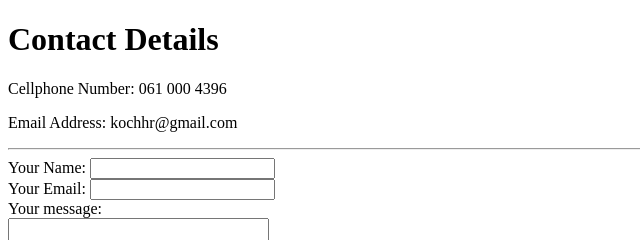
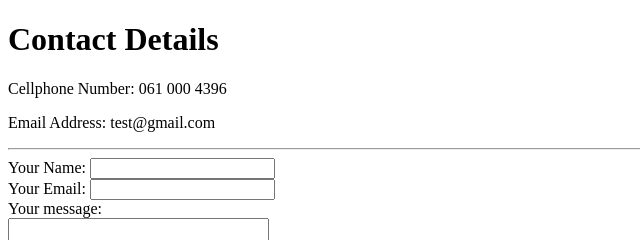
Before and after one commit to hrkoch1985/PracticeSolution, a plain HTML site: page My Contact Details.html in a window 1280 px wide. Shown: the top 240 px of the page, 0-640 px from the left. Drawn offline with Linux system fonts and the light colour scheme.

Commit message:
Update My Contact Details.html

```diff
--- a/My Contact Details.html
+++ b/My Contact Details.html
@@ -9,7 +9,7 @@
 <body>
   <h1>Contact Details</h1>
   <p>Cellphone Number: 061 000 4396</p>
-  <p>Email Address: kochhr@gmail.com</p>
+  <p>Email Address: test@gmail.com</p>
 <hr>
   <form action="mailto:test@gmail.com" method="post" enctype="text/plain">
     <label>Your Name:</label>
```
